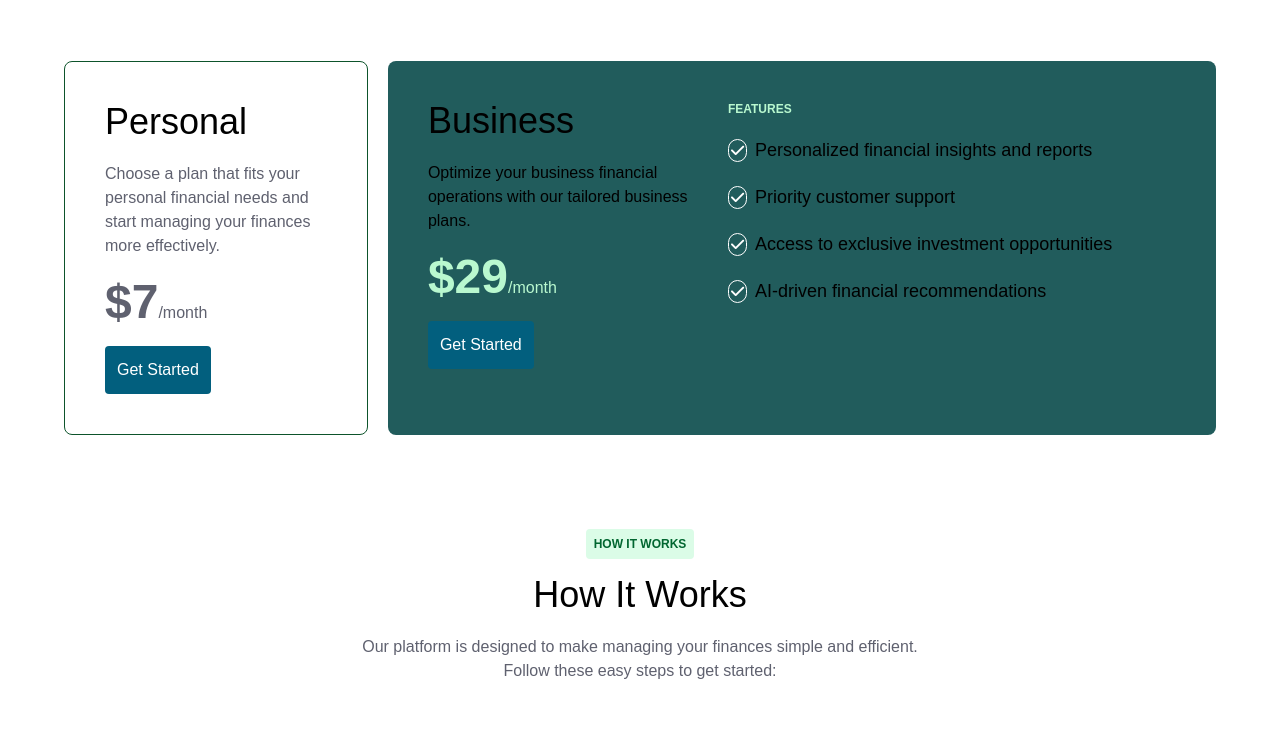
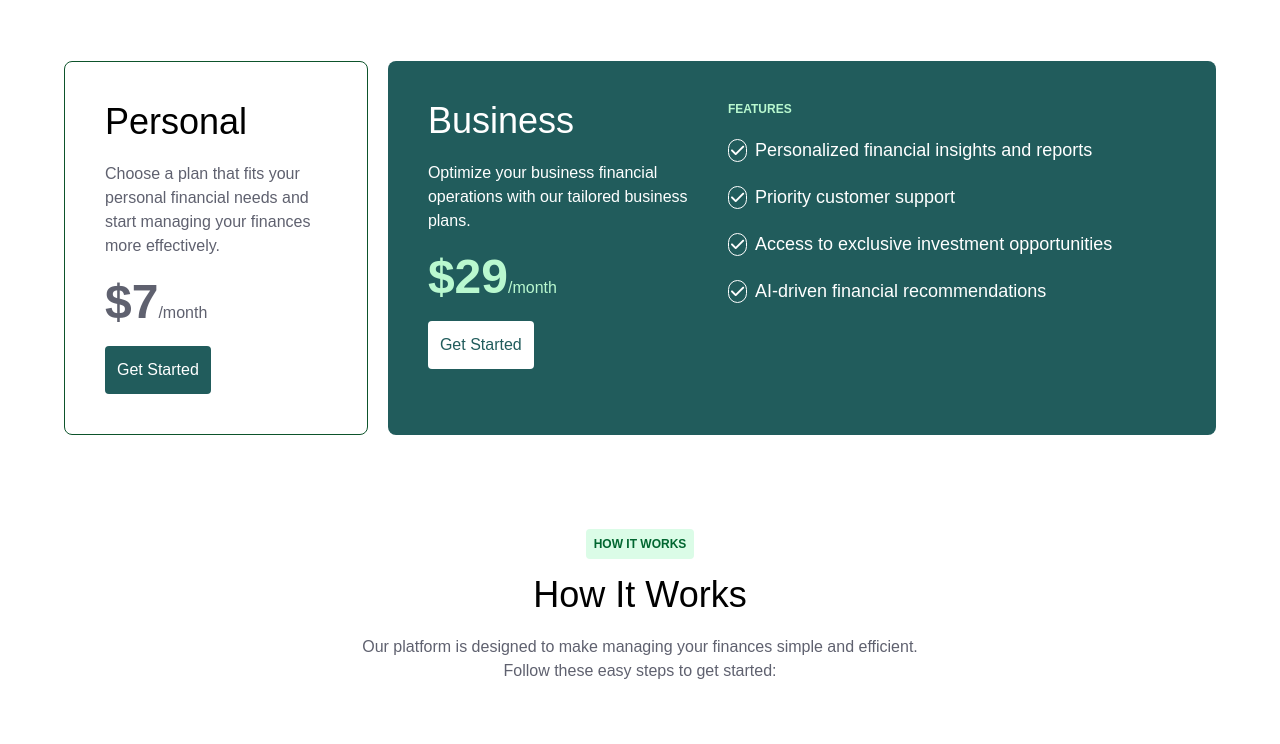
Before and after one commit to nadaashraf25003/DEPI_3, a plain HTML site: page index.html in a window 1280 px wide. Shown: the part 1833-2577 px from the top of the page. Drawn offline with nearby package versions, Linux system fonts and the light colour scheme; a web font is replaced by a local one.

Commit message:
Update style.css

```diff
--- a/style.css
+++ b/style.css
@@ -5,40 +5,49 @@
 /* =========== Global Styles ===========  */
 
 :root {
-  --primary-color: #025f7e;
+  --primary-color: #215C5C;
   --primary-hover-color: #043849;
-  --text-color: #5F616F;
-  --body:#fff;
+  --text-p-color: #5f616f;
+  --text-color: #000;
+  --body: #fff;
 }
 
 body.dark {
-  --primary-color: #37b0d8;
+  --primary-color: #215C5C;
   --primary-hover-color: #267c98;
-  --text-color: #9395a1;
-  --body:#282626;
+  --text-p-color: #9395a1;
+  --text-color: #fff;
+  --body: #282626;
 }
 
 ::-moz-selection {
   background-color: var(--primary-color);
-  color: var(--text-color);
+  color: var(--text-p-color);
 }
 
 ::selection {
   background-color: var(--primary-color);
-  color: var(--text-color);
+  color: white;
 }
 
-body , header{
-  font-family: "Mozilla Headline", sans-serif;
+body,
+header {
+  font-family: sans-serif;
   background-color: var(--body);
 }
 
-p , li a{
-  color: var(--text-color);
+p,
+li a {
+  color: var(--text-p-color);
 }
-
+h2 , h6 ,.contact{
+color: var(--text-color);
+}
 /* =========== Buttons ===========  */
-
+.color {
+  background-color: var(--primary-color);
+  color: white;
+}
 button {
   background-color: var(--primary-color);
   color: white;
@@ -49,7 +58,16 @@ button:hover {
   background-color: var(--primary-hover-color);
   color: white;
 }
-
+.button {
+  color: var(--primary-color);
+  background-color: white;
+  cursor: pointer;
+  transition: all 0.3s ease-in-out;
+}
+.button:hover {
+  color: var(--primary-hover-color);
+  background-color: white;
+}
 
 /*
 <!-- Variant	Media query
```
